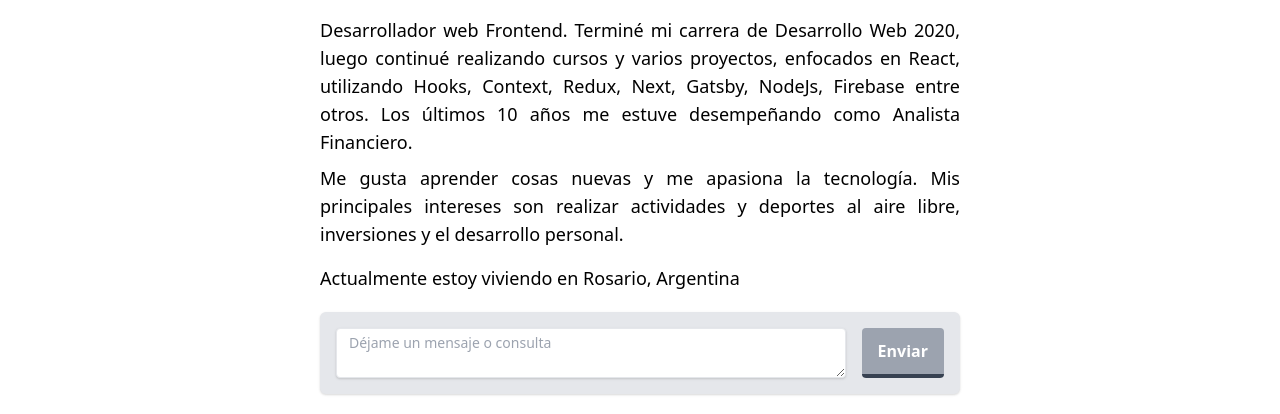
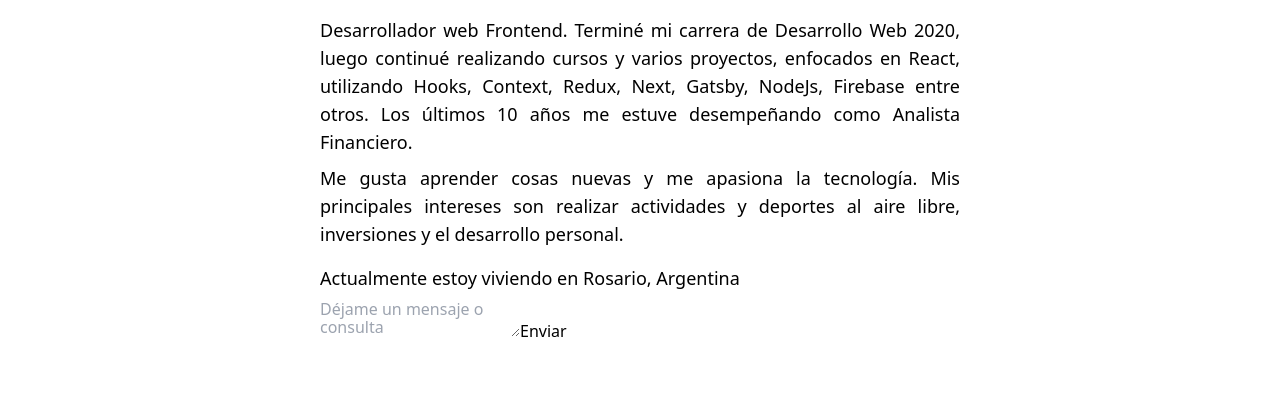
Before and after one commit to HectorAllende/miPagina, a Gatsby site: page / in a window 1280 px wide. Shown: the part 386-800 px from the top of the page. Built offline with nearby package versions, Linux system fonts and the light colour scheme; Gatsby itself is replaced by a stand-in of ours.

Commit message:
probando v22

```diff
--- a/src/components/inicio.js
+++ b/src/components/inicio.js
@@ -80,28 +80,28 @@ const Inicio = () => {
                     method="post"
                     data-netlify="true"
                     data-netlify-honeypot="bot-field"
-                    className="p-2 mt-3 bg-gray-200 rounded-md shadow"
+
 
                 >
 
-                    {/* <label htmlFor="contacto" className="p-3 text-sm font-bold text-gray-700">Déjame un mensaje o consulta:</label> */}
 
-                    <div className="flex p-2">
+
+
 
                         <input type="hidden" name="bot-field" /> <input type="hidden" name="contact" value="contact" />
 
                         <textarea
                             name="contact"
                             placeholder="Déjame un mensaje o consulta"
-                            className="flex-1 px-3 py-1 text-sm text-gray-700 border rounded shadow focus:outline-none"
+
 
                         ></textarea>
                         <button
                             type="submit"
-                            className="ml-4 transition duration-150 transform btn hover:scale-105"
+
                         >Enviar</button>
 
-                    </div>
+
 
                 </form>
 
```
